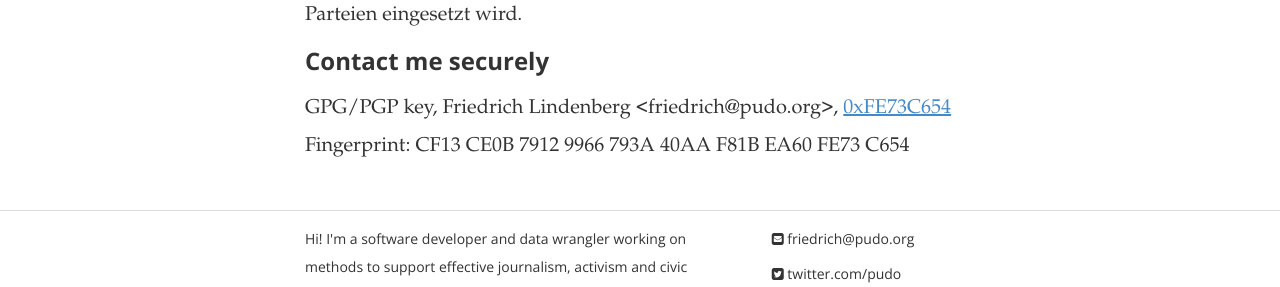
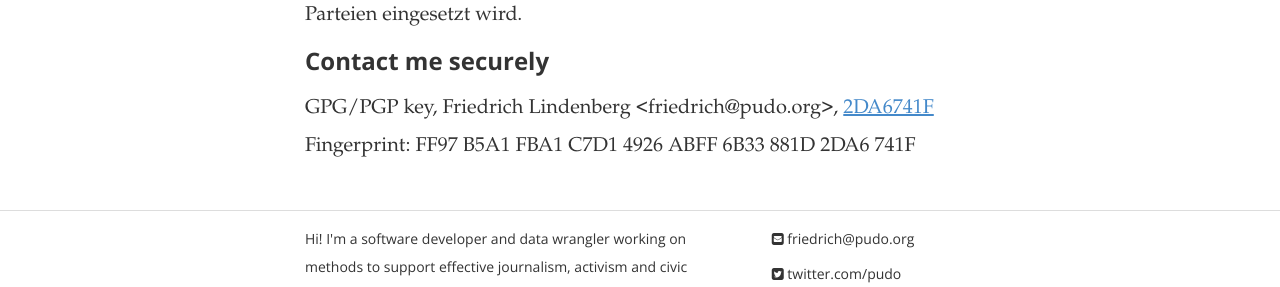
Before and after one commit to pudo/pudo.org, a Jekyll site: the page built from about/index.html, in a window 1280 px wide. Shown: the part 1325-1612 px from the top of the page. Built offline with Jekyll 4.4.1, drawn with Linux system fonts in a browser that asks for light colours; nearby versions of some CDN libraries; Markdown is read by kramdown in place of the engine named in the settings.

Commit message:
update GPG key

```diff
--- a/about/index.html
+++ b/about/index.html
@@ -39,5 +39,5 @@ Photos: <a href="/img/fl_sunglasses.jpg">very silly</a> (jpg), <a href="/img/fl_
 
 
 <p>GPG/PGP key, Friedrich Lindenberg &lt;friedrich@pudo.org&gt;,
-    <a href="/about/key.gpg">0xFE73C654</a></p>
-<p>Fingerprint: CF13 CE0B 7912 9966 793A 40AA F81B EA60 FE73 C654</p>
+    <a href="/about/key.gpg">2DA6741F</a></p>
+    <p>Fingerprint: FF97 B5A1 FBA1 C7D1 4926  ABFF 6B33 881D 2DA6 741F</p>
```
Also changed, not shown: 1 other file.
